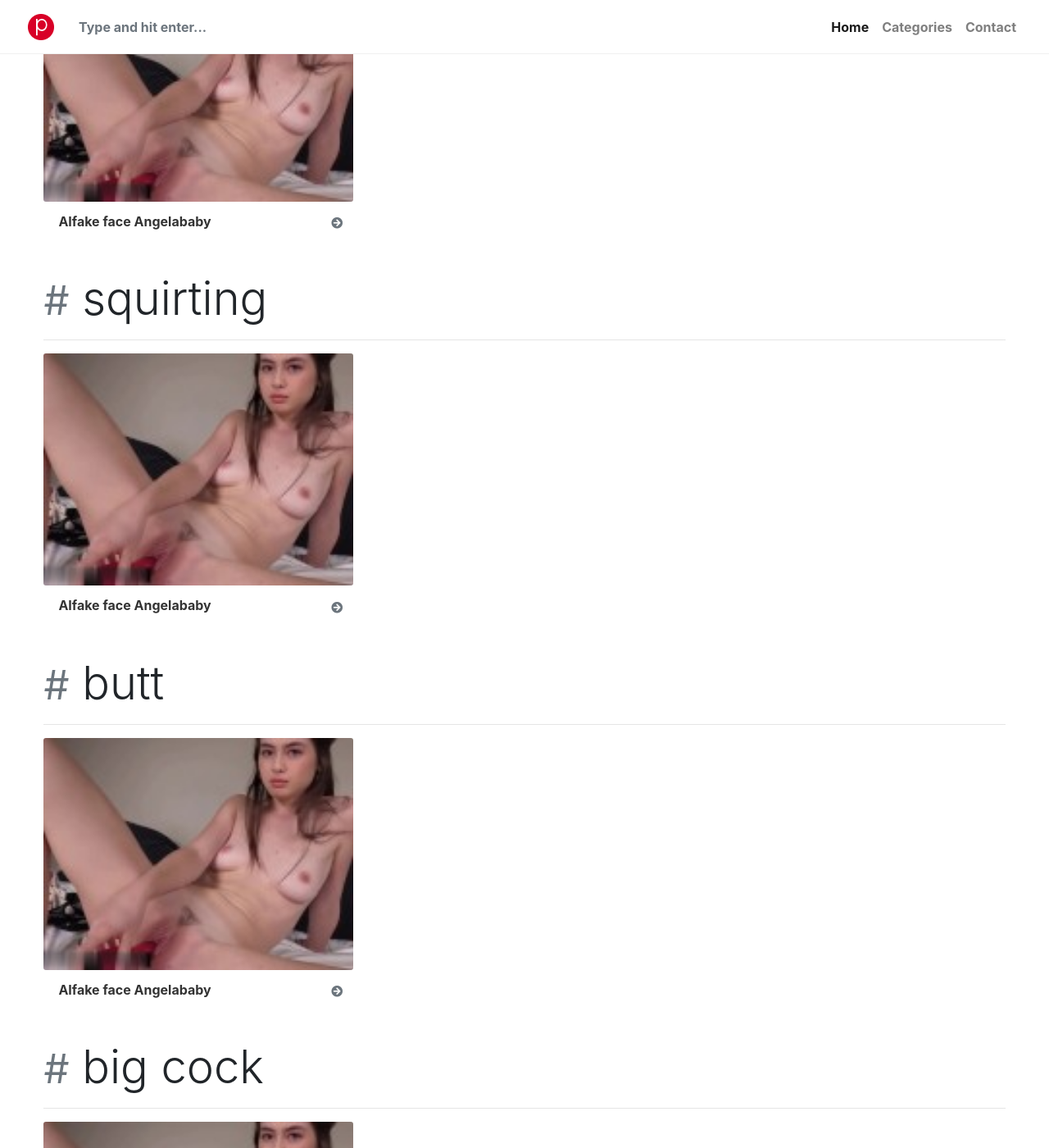
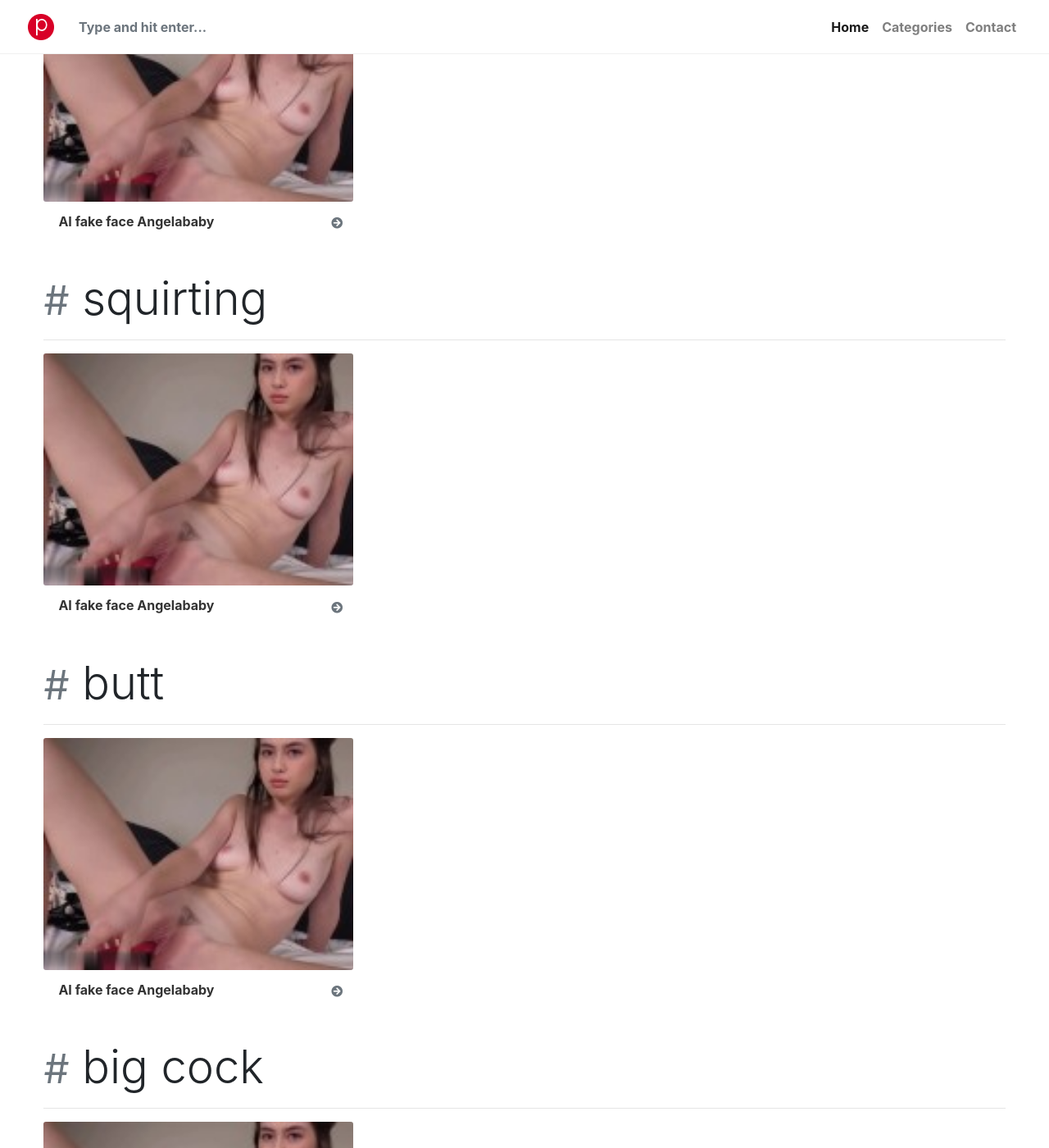
Before and after one commit to ujav/u, a Jekyll site: the page built from _pages/categories.html, in a window 1280 px wide and 1400 px high, scrolled down 5582 px. Shown: the whole window at 82% size. Built offline with Jekyll 4.4.1, drawn with Linux system fonts in a browser that asks for light colours; nearby versions of some CDN libraries; library files that are not in the unit come from our copies; some of the changed text lies outside the part shown.

Commit message:
Update 2019-01-06-Angelababy.md

```diff
--- a/_posts/2019-01-06-Angelababy.md
+++ b/_posts/2019-01-06-Angelababy.md
@@ -1,6 +1,6 @@
 ---
 
-title:  "AIfake face Angelababy"
+title:  "AI fake face Angelababy"
 
 metadate: "hide"
 
```
